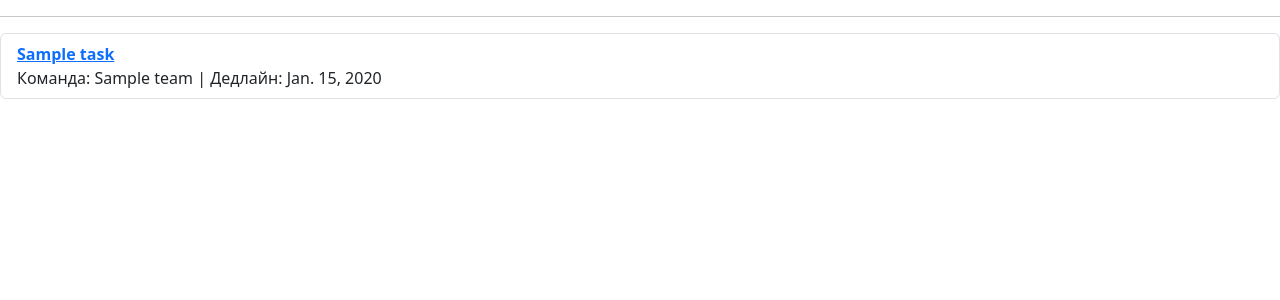
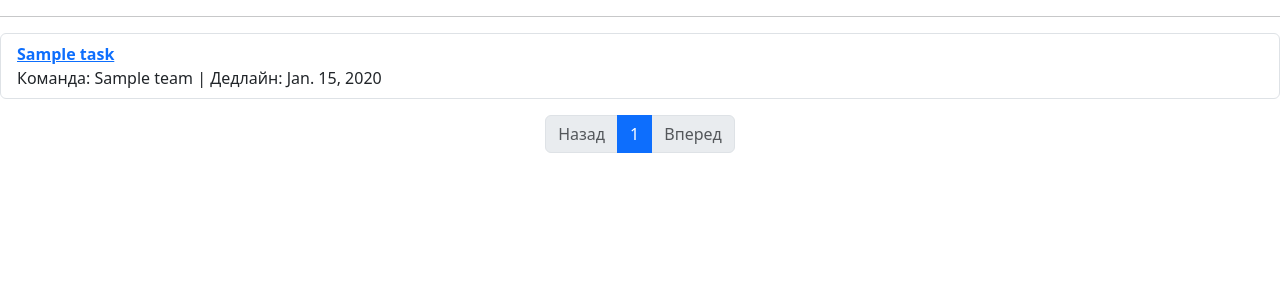
Before and after one commit to Ilya-Azya/simple-bms, a Django app: page /tasks/ in a window 1280 px wide. Shown: the part 38-338 px from the top of the page. Run offline with Django 5.2, Linux system fonts and the light colour scheme; a user stored in the database is signed in; tables that the repository leaves empty hold one stand-in row (values such as "Sample post"); some libraries are stand-ins or nearby versions.

Commit message:
add pagination for tasks

```diff
--- a/tasks/templates/tasks/task_list.html
+++ b/tasks/templates/tasks/task_list.html
@@ -15,8 +15,34 @@
                 </div>
             </li>
         {% endfor %}
+    </ul>
+    <nav aria-label="Page navigation">
+        <ul class="pagination justify-content-center mt-3">
+            {% if page_obj.has_previous %}
+                <li class="page-item">
+                    <a class="page-link" href="?page={{ page_obj.previous_page_number }}">Назад</a>
+                </li>
+            {% else %}
+                <li class="page-item disabled"><span class="page-link">Назад</span></li>
+            {% endif %}
 
-    </ul>
+            {% for num in page_obj.paginator.page_range %}
+                {% if page_obj.number == num %}
+                    <li class="page-item active"><span class="page-link">{{ num }}</span></li>
+                {% else %}
+                    <li class="page-item"><a class="page-link" href="?page={{ num }}">{{ num }}</a></li>
+                {% endif %}
+            {% endfor %}
+
+            {% if page_obj.has_next %}
+                <li class="page-item">
+                    <a class="page-link" href="?page={{ page_obj.next_page_number }}">Вперед</a>
+                </li>
+            {% else %}
+                <li class="page-item disabled"><span class="page-link">Вперед</span></li>
+            {% endif %}
+        </ul>
+    </nav>
 
     {% if user.is_authenticated and can_create_task %}
         <a href="{% url 'tasks:task_create' %}" class="btn btn-primary mt-3">Создать задачу</a>
--- a/tasks/views.py
+++ b/tasks/views.py
@@ -1,5 +1,6 @@
 from django.contrib import messages
 from django.core.exceptions import PermissionDenied
+from django.core.paginator import Paginator
 from django.shortcuts import render, get_object_or_404, redirect
 
 from core.permissions import can_edit_task, can_manage_task, is_team_manager, is_team_admin, is_admin
@@ -18,8 +19,13 @@ def task_list(request):
     else:
         teams = user.teams.all()
         tasks = Task.objects.filter(team__in=teams)
+
+    paginator = Paginator(tasks, 10)
+    page_number = request.GET.get("page")
+    page_obj = paginator.get_page(page_number)
+
     tasks_with_perms = []
-    for task in tasks:
+    for task in page_obj:
         can_eval = is_admin(user) or is_team_admin(user, task.team) or is_team_manager(user, task.team)
         tasks_with_perms.append((task, can_eval))
 
@@ -28,6 +34,7 @@ def task_list(request):
     context = {
         "tasks_with_perms": tasks_with_perms,
         "can_create_task": can_create_task,
+        "page_obj": page_obj,
     }
     return render(request, "tasks/task_list.html", context)
 
```
